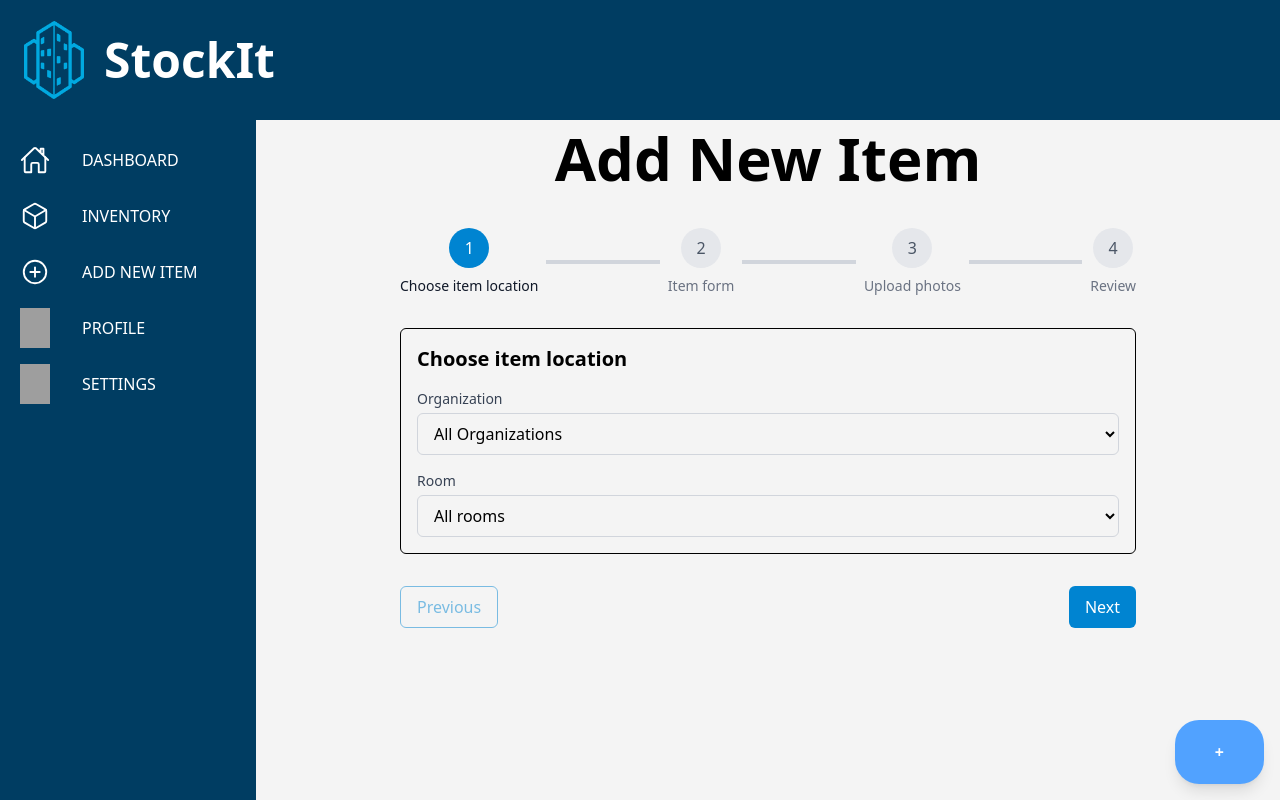
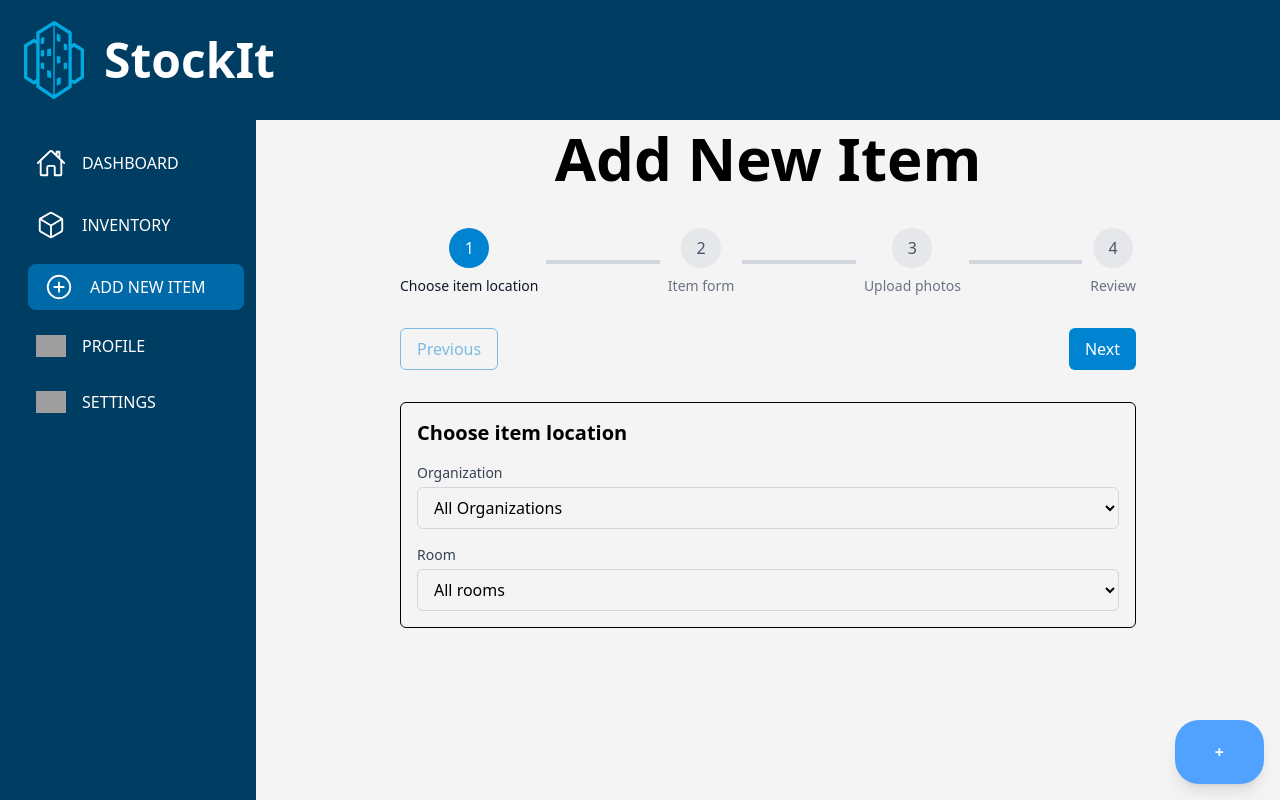
Before and after one commit to Majkl02/stockit, a Next.js app: page /addnew in a window 1280 px wide. Built offline with nearby package versions, Linux system fonts and the light colour scheme; grey boxes are pictures that could not be loaded.

Commit message:
Login logic + small layout changes

```diff
--- a/src/app/(app)/layout.js
+++ b/src/app/(app)/layout.js
@@ -1,12 +1,10 @@
 import './../globals.css'
-import { GlobalProvider } from '../context/GlobalContext'
 import AddNewItemButton from '../components/AddNewItemButton'
 import Navigation from '../components/Navigation'
 import Header from '../components/Header'
 
 export default function MainLayout({ children }) {
   return (
-    <GlobalProvider>
     <>
       <AddNewItemButton />
       <Header />
@@ -15,6 +13,5 @@ export default function MainLayout({ children }) {
         <main className='bg-primary flex-1 overflow-auto'>{children}</main>
       </div>
     </>
-    </GlobalProvider>
   )
 }
--- a/src/app/(app)/page.js
+++ b/src/app/(app)/page.js
@@ -4,13 +4,13 @@ import DashboardHeader from '../components/DashboardHeader'
 export default function Dashboard() {
   return (
     <>
-      <div className='flex justify-between p-10'>
+      <div className='m-10 flex justify-between rounded-md bg-gray-200 p-10 shadow-sm'>
         <DashboardHeader />
         <div>
           <DashboardDateTime />
         </div>
       </div>
-      <div className='m-10 rounded-md bg-sky-600 font-medium shadow-2xl shadow-blue-400'>
+      <div className='m-10 rounded-md bg-gray-200 font-medium shadow-2xl shadow-gray-300'>
         <h2 className='p-4 text-3xl font-bold'>My current statistics:</h2>
         <p className='p-4 text-2xl'>Organizations I am part of: 3</p>
         <p className='p-4 text-2xl'>Groups I am part of: 8</p>
--- a/src/app/(app)/profile/page.js
+++ b/src/app/(app)/profile/page.js
@@ -1,3 +1,3 @@
 export default function Profile() {
-  return <p>Profile</p>
+  return <h1 className='text-center text-7xl font-bold'>Profile</h1>
 }
--- a/src/app/(app)/settings/page.js
+++ b/src/app/(app)/settings/page.js
@@ -1,3 +1,3 @@
 export default function Settings() {
-  return <p>Settings</p>
+  return <h1 className='text-center text-7xl font-bold'>Settings</h1>
 }
--- a/src/app/components/AddNewItemStepper.js
+++ b/src/app/components/AddNewItemStepper.js
@@ -65,7 +65,6 @@ export default function Stepper({
           </React.Fragment>
         ))}
       </div>
-      {children}
       {/* Navigation Buttons */}
       <div className='mt-8 flex justify-between'>
         <button
@@ -84,6 +83,7 @@ export default function Stepper({
           Next
         </button>
       </div>
+      {children}
     </div>
   )
 }
--- a/src/app/components/HeaderUser.js
+++ b/src/app/components/HeaderUser.js
@@ -13,6 +13,7 @@ export default function HeaderUser() {
     e.preventDefault()
     document.cookie = 'access_token=; Max-Age=0; path=/'
     document.cookie = 'refresh_token=; Max-Age=0; path=/'
+    localStorage.removeItem('user')
     setUser(null)
     router.push('/login')
   }
--- a/src/app/components/LoginForm.js
+++ b/src/app/components/LoginForm.js
@@ -3,23 +3,21 @@
 import Image from 'next/image'
 import { useRouter } from 'next/navigation'
 import { useGlobalContext } from '../context/GlobalContext'
-import { useEffect } from 'react'
+import { useEffect, useState } from 'react'
 
 export default function LoginForm() {
   const router = useRouter()
   const { user, setUser } = useGlobalContext()
-
-  useEffect(() => {
-    if (user) {
-      console.log('User has been set:', user)
-    }
-  }, [user])
+  const [invalidCreds, setInvalidCreds] = useState(false)
+  const [badRequest, setBadRequest] = useState(false)
 
   async function handleSubmit(e) {
     e.preventDefault()
 
     const email = e.target.email.value
     const password = e.target.password.value
+    setInvalidCreds(false)
+    setBadRequest(false)
 
     // console.log(email, password)
     try {
@@ -31,14 +29,21 @@ export default function LoginForm() {
         body: JSON.stringify({ email, password })
       })
 
-      // console.log('Response:', res)
+      console.log('Response:', res)
 
-      if (!res.ok) {
-        throw new Error('Login failed')
+      if (res.status === 401) {
+        setInvalidCreds(true)
+        return
+      }
+
+      if (res.status === 400) {
+        setBadRequest(true)
+        return
       }
 
       const data = await res.json()
 
+      setUser(data.user_info)
       document.cookie = `access_token=${data.access_token}; path=/; max-age=3600`
       document.cookie = `refresh_token=${data.refresh_token}; path=/; max-age=604800`
       localStorage.setItem('user', JSON.stringify(data.user_info))
@@ -98,7 +103,14 @@ export default function LoginForm() {
             required
           />
         </div>
-
+        {invalidCreds && (
+          <p className='text-center text-red-400'>Invalid email or password!</p>
+        )}
+        {badRequest && (
+          <p className='text-center text-red-400'>
+            Bad request! Can not perform login action.
+          </p>
+        )}
         <button
           type='submit'
           className='btn-login w-full rounded-md px-4 py-2 text-center text-sm font-medium text-white hover:bg-blue-800 focus:ring-2 focus:ring-blue-500 focus:ring-offset-2 focus:outline-none'
--- a/src/app/components/Navigation.js
+++ b/src/app/components/Navigation.js
@@ -1,11 +1,13 @@
+'use client'
+
 import Image from 'next/image'
 import Link from 'next/link'
+import { usePathname } from 'next/navigation'
 
 export default function Navigation() {
-  return (
-    <nav className='text flex w-64 flex-col bg-gray-900 p-5 text-white uppercase'>
-      <ul className='space-y-4'>
-        {[
+  const pathname = usePathname()
+
+  const navItems = [
     { name: 'Dashboard', path: '/', iconPath: '/home-outline.svg' },
     {
       name: 'Inventory',
@@ -17,32 +19,38 @@ export default function Navigation() {
       path: '/addnew',
       iconPath: '/add-circle-outline.svg'
     },
-          {
-            name: 'Profile',
-            path: '/profile',
-            iconPath: '/person-outline.svg'
-          },
-          {
-            name: 'Settings',
-            path: '/settings',
-            iconPath: '/settings-outline.svg'
-          }
-        ].map(item => (
-          <li key={item.path} className={`rounded-lg hover:bg-sky-900`}>
-            <div className='flex gap-4'>
+    { name: 'Profile', path: '/profile', iconPath: '/person-outline.svg' },
+    { name: 'Settings', path: '/settings', iconPath: '/settings-outline.svg' }
+  ]
+
+  return (
+    <nav className='text flex w-64 flex-col bg-gray-900 p-5 text-white uppercase'>
+      <ul className='space-y-4'>
+        {navItems.map(item => {
+          const isActive =
+            pathname === item.path || (item.path === '/' && pathname === '')
+          return (
+            <li
+              key={item.path}
+              className={`transform rounded-lg transition-all duration-200 ${
+                isActive ? 'translate-x-2 bg-sky-700' : 'hover:bg-sky-800'
+              } hover:translate-x-2`}
+            >
+              <Link
+                href={item.path}
+                className='flex items-center gap-4 px-4 py-2'
+              >
                 <Image
                   src={item.iconPath}
                   alt='nav icon'
                   width={30}
                   height={30}
-                className='text-gray-50'
                 />
-              <Link href={item.path} className='block px-4 py-2'>
-                {item.name}
+                <span>{item.name}</span>
               </Link>
-            </div>
             </li>
-        ))}
+          )
+        })}
       </ul>
     </nav>
   )
--- a/src/app/context/GlobalContext.js
+++ b/src/app/context/GlobalContext.js
@@ -8,11 +8,14 @@ export const GlobalProvider = ({ children }) => {
   const [user, setUser] = useState(null)
 
   useEffect(() => {
-    const storedUser = localStorage.getItem('user')
-    if (storedUser) {
-      setUser(JSON.parse(storedUser))
+    console.log('TEST')
+    if (!user) {
+      const storedUser = localStorage.getItem('user')
+      if (storedUser) {
+        setUser(JSON.parse(storedUser))
+      }
     }
-  }, [])
+  }, [user])
 
   return (
     <GlobalContext.Provider value={{ user, setUser }}>
```
Lines whose indentation alone changed are shown as unchanged.
